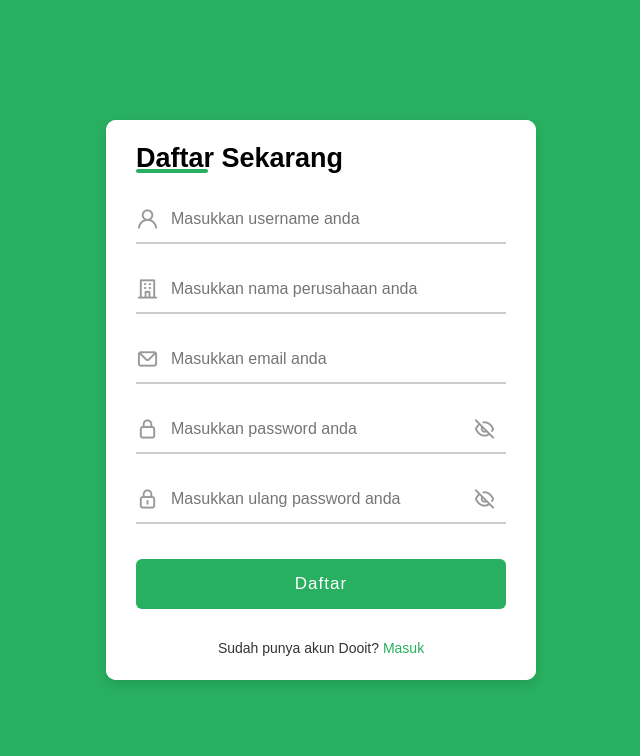
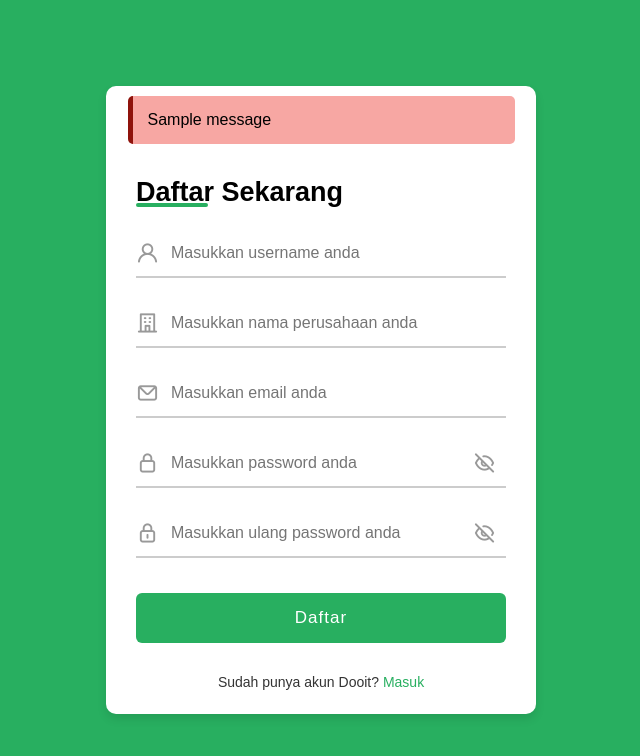
Before and after one commit to bintangazriel/dooit-forked, a Django app: page /register/ in a window 1280 px wide. Shown: the top 756 px of the page, without its empty margins (319-959 px from the left). Run offline with Django 4.2, Linux system fonts and the light colour scheme; tables that the repository leaves empty hold one stand-in row (values such as "Sample post"); one stand-in notice (Sample message) is shown.

Commit message:
feat: add alerts in authentication page

```diff
--- a/users/static/css/users.css
+++ b/users/static/css/users.css
@@ -44,7 +44,7 @@ body{
 
 .container .form{
     width: 50%;
-    padding: 30px;
+    padding: 10px 30px;
     background-color: var(--white);
     transition: margin-left 0.18s ease;
 }
@@ -172,3 +172,25 @@ body{
     margin-top: 30px;
     text-align: center;
 }
+
+.alert {
+  width: 90%;
+  margin: 10px auto;
+  padding: 15px;
+  position: relative;
+  border-radius: 5px;
+}
+
+.success-alert {
+  background-color: #a8f0c6;
+  border-left: 5px solid #178344;
+}
+
+.danger-alert {
+  background-color: #f7a7a3;
+  border-left: 5px solid #8f130c;
+}
+
+.text-white {
+  color: #000;
+}
--- a/users/templates/register.html
+++ b/users/templates/register.html
@@ -1,16 +1,14 @@
 {% load static %}
 <!DOCTYPE html>
 <html lang="en">
+
 <head>
   <meta charset="UTF-8" />
   <meta http-equiv="X-UA-Compatible" content="IE=edge" />
   <meta name="viewport" content="width=device-width, initial-scale=1.0" />
 
   <!-- ===== Iconscout CSS ===== -->
-    <link
-      rel="stylesheet"
-      href="https://unicons.iconscout.com/release/v4.0.0/css/line.css"
-    />
+  <link rel="stylesheet" href="https://unicons.iconscout.com/release/v4.0.0/css/line.css" />
 
   <!-- CSS -->
   <link rel="stylesheet" href="{% static 'css/users.css' %}" />
@@ -20,6 +18,13 @@
 
 <body>
   <div class="container active">
+    {% if messages %}
+    {% for msg in messages %}
+    <div class="alert danger-alert" role="alert">
+      <div class="text-white">{{ msg }}</div>
+    </div>
+    {% endfor %}
+    {% endif %}
     <div class="forms">
       <!-- Registration Form -->
       <div class="form signup">
@@ -60,8 +65,7 @@
         </form>
 
         <div class="login-signup">
-            <span class="text"
-            >Sudah punya akun Dooit?
+          <span class="text">Sudah punya akun Dooit?
             <a href="{% url 'login' %}" class="text login-link">Masuk</a>
           </span>
         </div>
@@ -71,4 +75,5 @@
 
   <script src="{% static 'js/users/script.js' %}"></script>
 </body>
+
 </html>
--- a/users/views.py
+++ b/users/views.py
@@ -25,7 +25,7 @@ def check_role_konsultan(user):
 
 def register(request):
   if request.user.is_authenticated:
-    messages.warning(request, 'You are already logged in!')
+    messages.warning(request, 'Anda sudah berada di dalam sistem!')
     return redirect('/')
   elif request.method == 'POST':
     form = UserForm(request.POST)
@@ -38,10 +38,10 @@ def register(request):
       user = CustomUser.objects.create_user(company_name=company_name, username=username, email=email, password=password)
       user.role = CustomUser.PENCATAT
       user.save()
-      messages.success(request, 'Your account has been registered sucessfully!')
+      messages.success(request, 'Akun Anda telah berhasil didaftarkan!')
       return redirect('login')
     else:
-      messages.error(request, 'Invalid form. Try again!')
+      messages.error(request, 'Form tidak valid. Silakan coba lagi!')
       return redirect('register')
   else:
     form = UserForm()
@@ -55,7 +55,7 @@ def register(request):
 
 def login(request):
   if request.user.is_authenticated:
-    messages.warning(request, 'You are already logged in!')
+    messages.warning(request, 'Anda sudah berada di dalam sistem!')
     return redirect('/')
   elif request.method == 'POST':
     email = request.POST['email']
@@ -65,10 +65,10 @@ def login(request):
 
     if user is not None:
       auth.login(request, user)
-      messages.success(request, 'You are now logged in.')
+      messages.success(request, 'Anda berhasil masuk ke dalam sistem!')
       return redirect('/')
     else:
-      messages.error(request, 'Invalid login credentials')
+      messages.error(request, 'Informasi login yang Anda masukkan salah!')
       return redirect('login')
 
   return render(request, 'login.html')
@@ -76,5 +76,5 @@ def login(request):
 
 def logout(request):
   auth.logout(request)
-  messages.info(request, 'You are logged out.')
-  return redirect('/')
+  messages.info(request, 'Anda telah berhasil keluar')
+  return redirect('login')
```
Also changed, not shown: users/templates/login.html (+12 -13 lines). Lines whose indentation alone changed are shown as unchanged.
